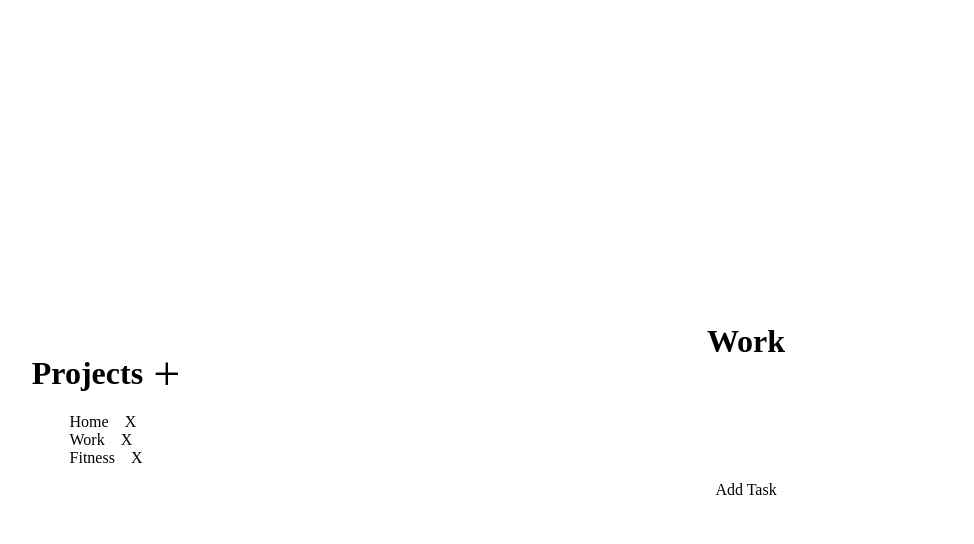
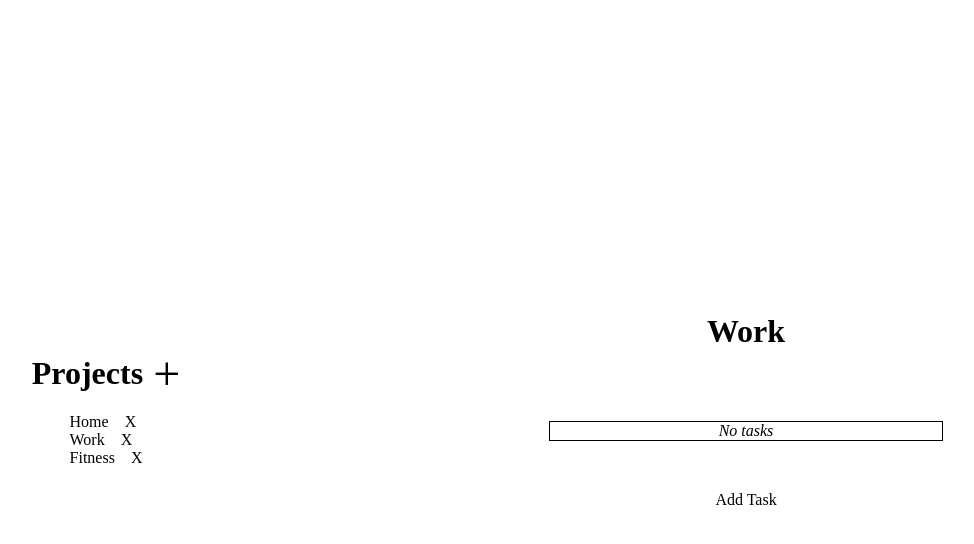
Before and after one commit to xhjayoub/To-do-list, a website built with webpack: page src/template.html in a window 1280 px wide. Both pictures are taken after a click on the element "Work". Shown: the whole page, without its empty margins (22-996 px from the left). Built offline with nearby package versions, Linux system fonts and the light colour scheme.

Commit message:
Show that no tasks exists

```diff
--- a/src/dom.js
+++ b/src/dom.js
@@ -10,6 +10,13 @@ function loadTasks(projName) {
     document.querySelector(".projTitle").innerHTML = projName;
     let tasksCont = document.querySelector(".tasks");
     tasksCont.innerHTML = "";
+    if (projects[projName].length === 0) {
+        const noProj = document.createElement("div");
+        noProj.classList.add("noProj");
+        noProj.innerHTML = "No tasks";
+        tasksCont.append(noProj);
+        return;
+    }
     projects[projName].forEach((task) => {
         tasksCont.append(generateTask(task));
     })
--- a/src/styles.css
+++ b/src/styles.css
@@ -42,6 +42,11 @@ body {
     align-items: center;
     gap: 50px;
     transition: 1s;
+}
+.noProj {
+    border: 1px black solid;
+    text-align: center;
+    font-style: italic;
 }
 .task {
     display: flex;
```
